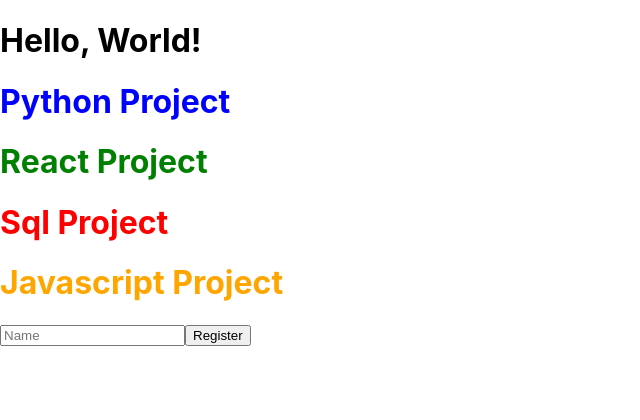
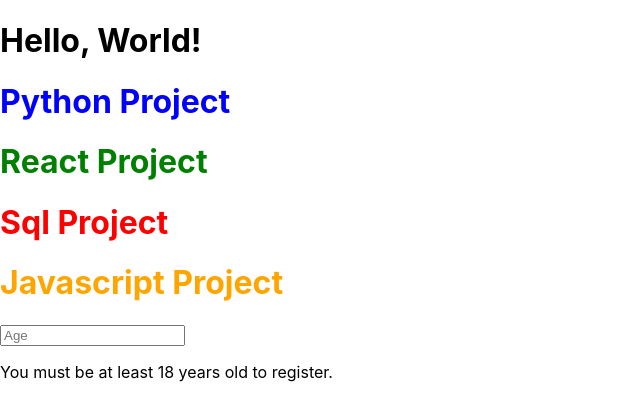
Before and after one commit to dearbhupi/reactMoyeMoye, a React (Create React App) app: page / in a window 1280 px wide. Shown: the top 420 px of the page, without its empty margins (0-640 px from the left). Built offline with nearby package versions, Linux system fonts and the light colour scheme.

Commit message:
default age provided

```diff
--- a/src/pages/RegisterForm.js
+++ b/src/pages/RegisterForm.js
@@ -1,23 +1,39 @@
-import React from 'react'
+import React, { useState } from 'react';
 
 function RegisterForm() {
+  const [age, setAge] = useState(0);
 
-    function handleSubmit(e) {
-        e.preventDefault() // prevent the reloading of the page
-        console.log("Form submitted")
-    };
+  function handleSubmit(e) {
+    e.preventDefault(); // Prevent page reload
+    console.log("Form submitted");
+  }
+
+  // Simplified to a clean boolean expression
+  const isAdult = age >= 18;
 
   return (
     <form onSubmit={handleSubmit}>
-        <input type="text"
-        placeholder="Name"
-       />
-        {/* <input type="email" placeholder="Email" />
-        <input type="password" placeholder="Password" /> */}
+      <input
+        type="number"
+        placeholder="Age"
+        value={age || ''}
+        onChange={(e) => setAge(Number(e.target.value))}
+      />
 
-        <button type="submit">Register</button>
+      {isAdult ? (
+        // Wrapped the multiple inputs in a React Fragment (<>...</>) to fix JSX syntax
+        <>
+          <input type="text" placeholder="Name" />
+          {/* <input type="email" placeholder="Email" />
+          <input type="password" placeholder="Password" />
+          */}
+          <button type="submit">Register</button>
+        </>
+      ) : (
+        <p>You must be at least 18 years old to register.</p>
+      )}
     </form>
-  )
+  );
 }
 
-export default RegisterForm
+export default RegisterForm;
```
